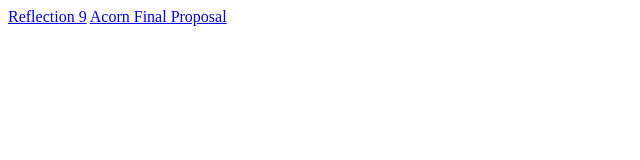
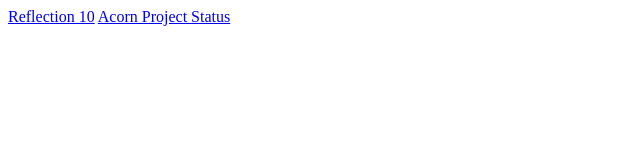
Before and after one commit to wesslygreen/CSE170, a plain HTML site: page index.html in a window 1280 px wide. Shown: the full height of the page, 0-640 px from the left. Drawn offline with Linux system fonts and the light colour scheme.

Commit message:
Update index.html

```diff
--- a/index.html
+++ b/index.html
@@ -1,8 +1,8 @@
 <html>
 
   <body>
-    <a href="./reflection9.docx"> Reflection 9</a>
-     <a href="./acornfinal2.docx"> Acorn Final Proposal</a>
+    <a href="./reflection10.docx"> Reflection 10</a>
+     <a href="./acornprojectstatus.docx"> Acorn Project Status</a>
 
 
 
```
